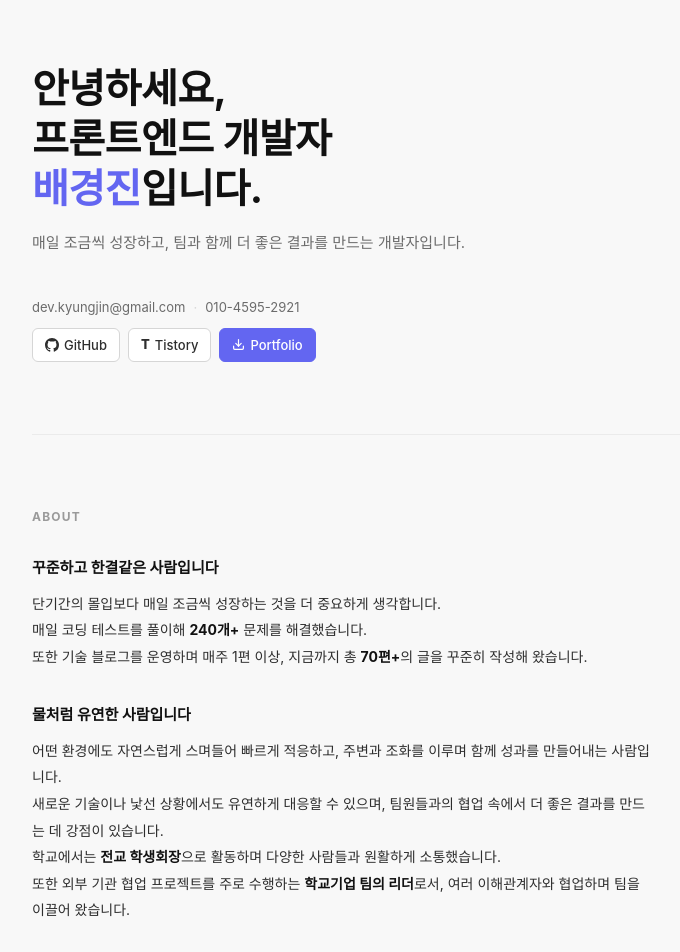
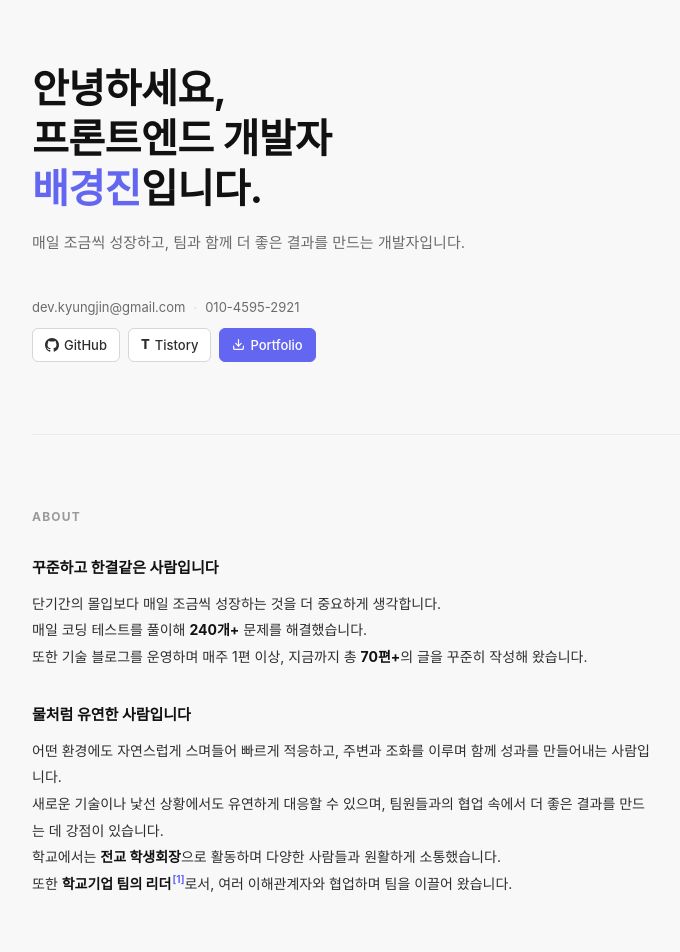
Before and after one commit to bae080311/resume, a Vue app: page / in a window 1280 px wide. Shown: the top 952 px of the page, without its empty margins (252-932 px from the left). Built offline with nearby package versions, Linux system fonts and the light colour scheme; a web font is replaced by a local one.

Commit message:
fix: hide explain

```diff
--- a/src/components/AboutSection.vue
+++ b/src/components/AboutSection.vue
@@ -4,20 +4,38 @@
     <div class="about-body">
       <div class="trait">
         <h3>꾸준하고 한결같은 사람입니다</h3>
-        <p>단기간의 몰입보다 매일 조금씩 성장하는 것을 더 중요하게 생각합니다.<br />
-        매일 코딩 테스트를 풀이해 <strong>240개+</strong> 문제를 해결했습니다.<br />
-        또한 기술 블로그를 운영하며 매주 1편 이상, 지금까지 총 <strong>70편+</strong>의 글을 꾸준히 작성해 왔습니다.</p>
+        <p>
+          단기간의 몰입보다 매일 조금씩 성장하는 것을 더 중요하게 생각합니다.<br />
+          매일 코딩 테스트를 풀이해 <strong>240개+</strong> 문제를
+          해결했습니다.<br />
+          또한 기술 블로그를 운영하며 매주 1편 이상, 지금까지 총
+          <strong>70편+</strong>의 글을 꾸준히 작성해 왔습니다.
+        </p>
       </div>
       <div class="trait">
         <h3>물처럼 유연한 사람입니다</h3>
-        <p>어떤 환경에도 자연스럽게 스며들어 빠르게 적응하고, 주변과 조화를 이루며 함께 성과를 만들어내는 사람입니다.<br />
-        새로운 기술이나 낯선 상황에서도 유연하게 대응할 수 있으며, 팀원들과의 협업 속에서 더 좋은 결과를 만드는 데 강점이 있습니다.<br />
-        학교에서는 <strong>전교 학생회장</strong>으로 활동하며 다양한 사람들과 원활하게 소통했습니다.<br />
-        또한 외부 기관 협업 프로젝트를 주로 수행하는 <strong>학교기업 팀의 리더</strong>로서, 여러 이해관계자와 협업하며 팀을 이끌어 왔습니다.</p>
+        <p>
+          어떤 환경에도 자연스럽게 스며들어 빠르게 적응하고, 주변과 조화를
+          이루며 함께 성과를 만들어내는 사람입니다.<br />
+          새로운 기술이나 낯선 상황에서도 유연하게 대응할 수 있으며, 팀원들과의
+          협업 속에서 더 좋은 결과를 만드는 데 강점이 있습니다.<br />
+          학교에서는 <strong>전교 학생회장</strong>으로 활동하며 다양한 사람들과
+          원활하게 소통했습니다.<br />
+          또한
+          <Tooltip
+            text="외부 기관과 협업 프로젝트를 주로 수행하는 팀"
+            :index="1"
+            ><strong>학교기업 팀의 리더</strong></Tooltip
+          >로서, 여러 이해관계자와 협업하며 팀을 이끌어 왔습니다.
+        </p>
       </div>
     </div>
   </section>
 </template>
+
+<script setup lang="ts">
+import Tooltip from "./Tooltip.vue";
+</script>
 
 <style scoped>
 .about-body {
```
